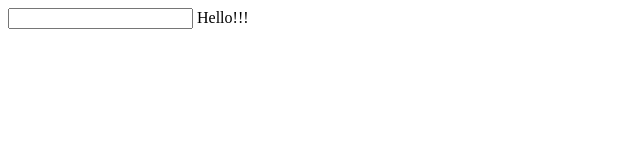
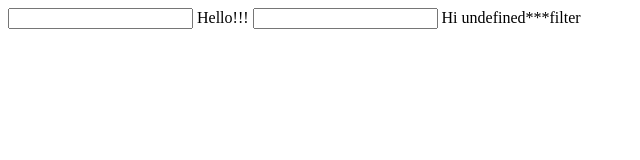
Before and after one commit to upasanagithub/angular_coursera, a plain HTML site: page index.html in a window 1280 px wide. Shown: the whole page, without its empty margins (0-640 px from the left). Drawn offline with nearby package versions, Linux system fonts and the light colour scheme.

Commit message:
filter commit

```diff
--- a/index.html
+++ b/index.html
@@ -8,6 +8,8 @@
     <div ng-controller='myFC'>
       <input type="text" ng-model="name" ng-blur="upp();">
     Hello!!!{{name}}
+    <input type="text" ng-model="name1">
+    Hi {{name1 | myfilter}}
   </div>
     </div>
   </body>
```
